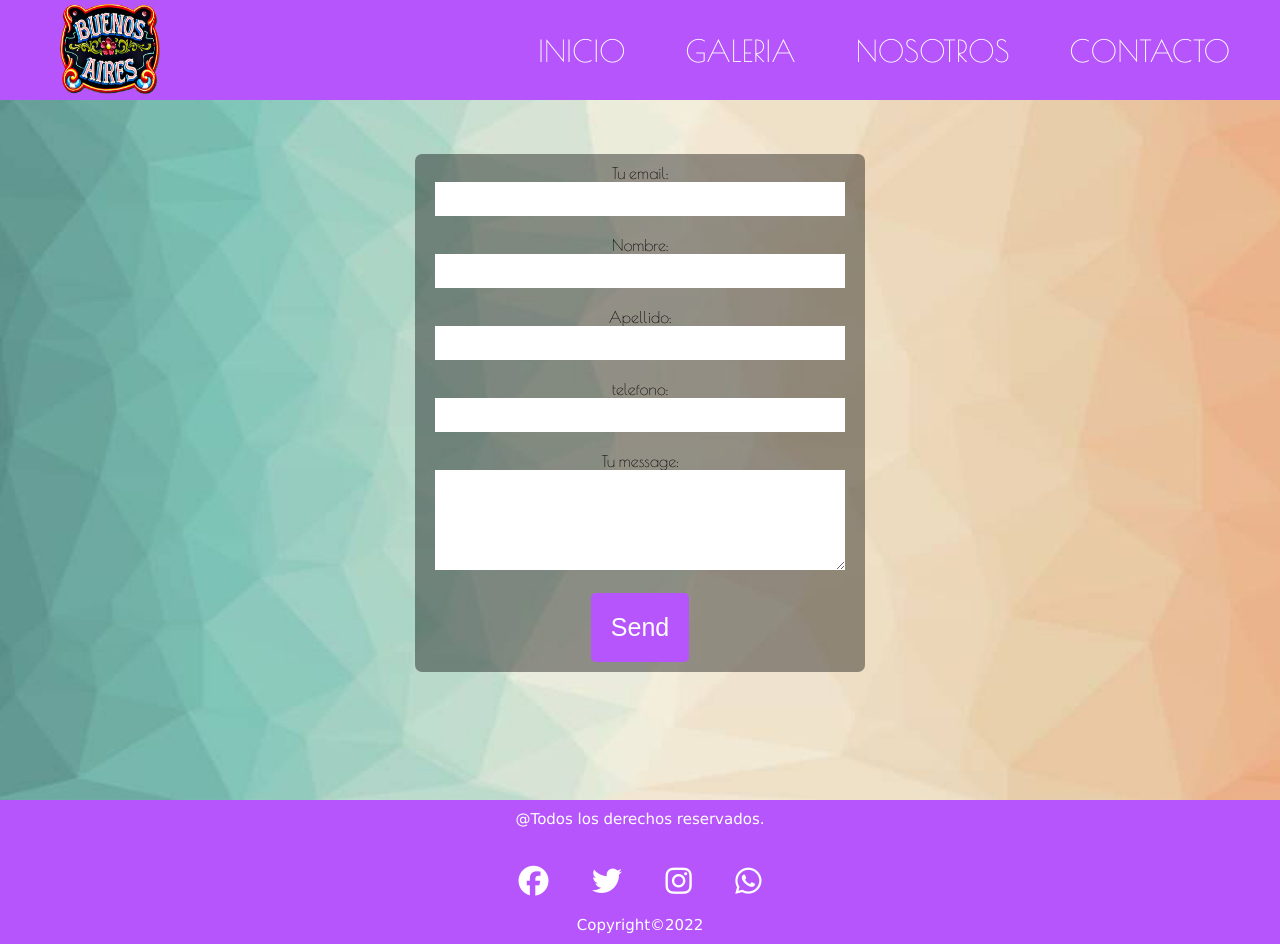
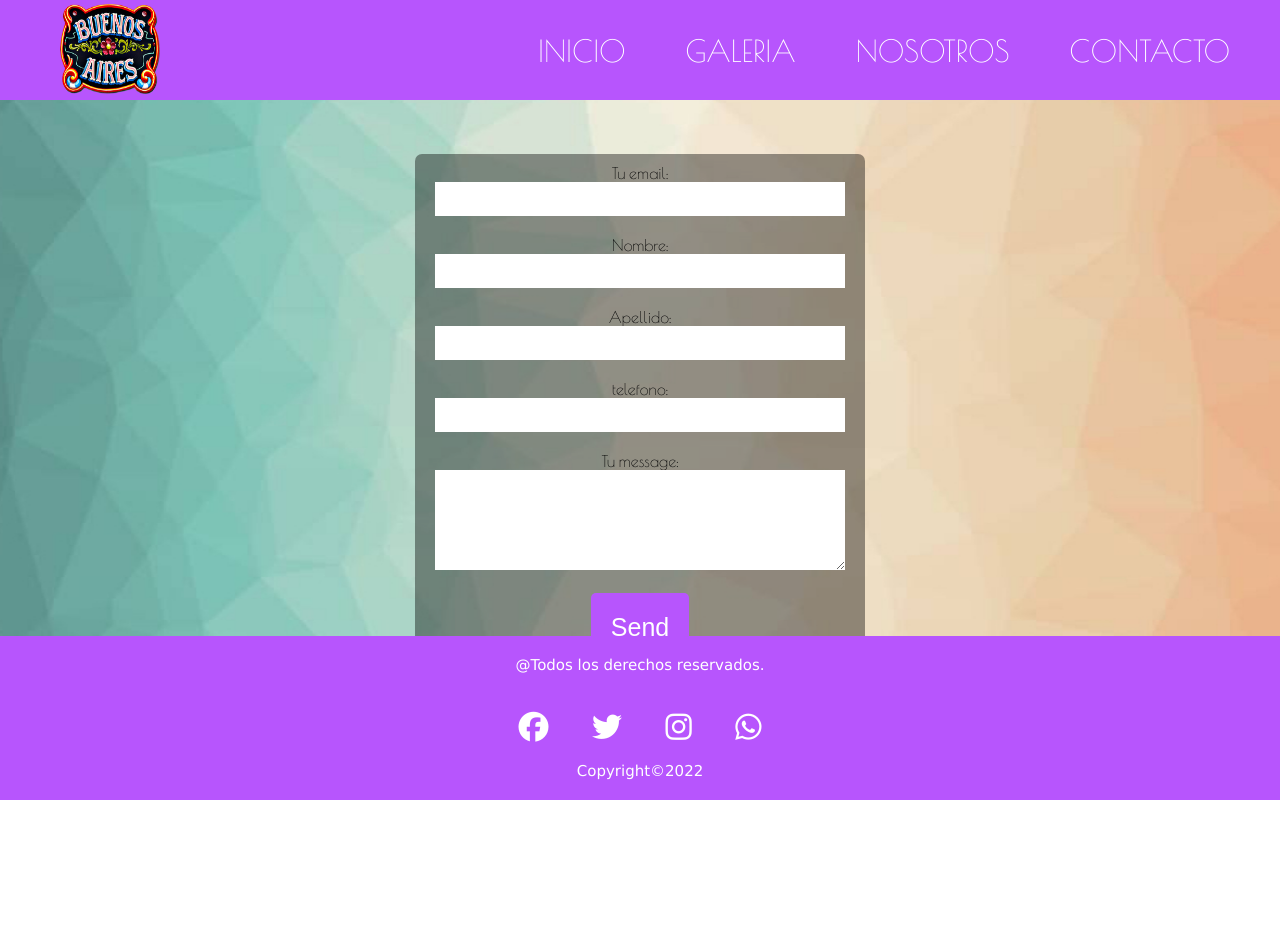
Before and after one commit to NormaCenturion/Turismo-Buenos-Aires, a plain HTML site: page paginas/contacto.html in a window 1280 px wide. After the commit the page ends 800 px from the top, so only its background shows below. Drawn offline with nearby package versions, Linux system fonts and the light colour scheme.

Commit message:
actualizado

```diff
--- a/css/contacto.css
+++ b/css/contacto.css
@@ -115,9 +115,14 @@ max-width: 100%;
 
 
 footer{
+    position: fixed;
+    bottom: 0;
+    padding: 20px 0px;
     background: rgba(183, 85, 253);
-    padding: 10px;
-    margin-top: 128px;
+    width: 100%;
+    text-align: center;
+
+
  }
  footer p{
     font-family: Verdana, Geneva, Tahoma, sans-serif;
--- a/index.html
+++ b/index.html
@@ -13,6 +13,7 @@
     <link rel="stylesheet" href="mobile.css" media="screen and (max-width: 640px)">
     <link rel="stylesheet" href="tablet.css" media="screen and (min-width: 640px) and (max-width: 1280px)">
     <link rel="stylesheet" href="desktop.css" media="screen and (min-width: 1280px)">
+    <link rel="stylesheet" href="https://api.openweathermap.org/data/3.0/onecall?lat={lat}&lon={lon}&exclude={part}&appid={235ffdc2b636e4854f9cd41fa0cfb6b0}">
     <link rel="stylesheet" href="style.css">
 
 
@@ -29,12 +30,12 @@
 
         <nav class="navbar">
 
+
             <a href="index.html"> Inicio </a>
              <a href="./paginas/galeria.html" > Galeria </a>
              <a href="./paginas/nosotros.html"> Nosotros </a>
              <a href="./paginas/contacto.html"> Contacto</a>
 
-        </nav>
 
     </div>
 
@@ -43,6 +44,8 @@
 </div>
 
     </header> <br> <br> <br>
+
+
 
 
 
--- a/style.css
+++ b/style.css
@@ -35,6 +35,7 @@ body {
     margin-right: 20px;
 
 }
+
 .banner{
    height: 60vh !important;
    background: url(imagenes/buenos-aires-dusk-cityscape-azajigub4hurh0d7.jpg) no-repeat center;
```
